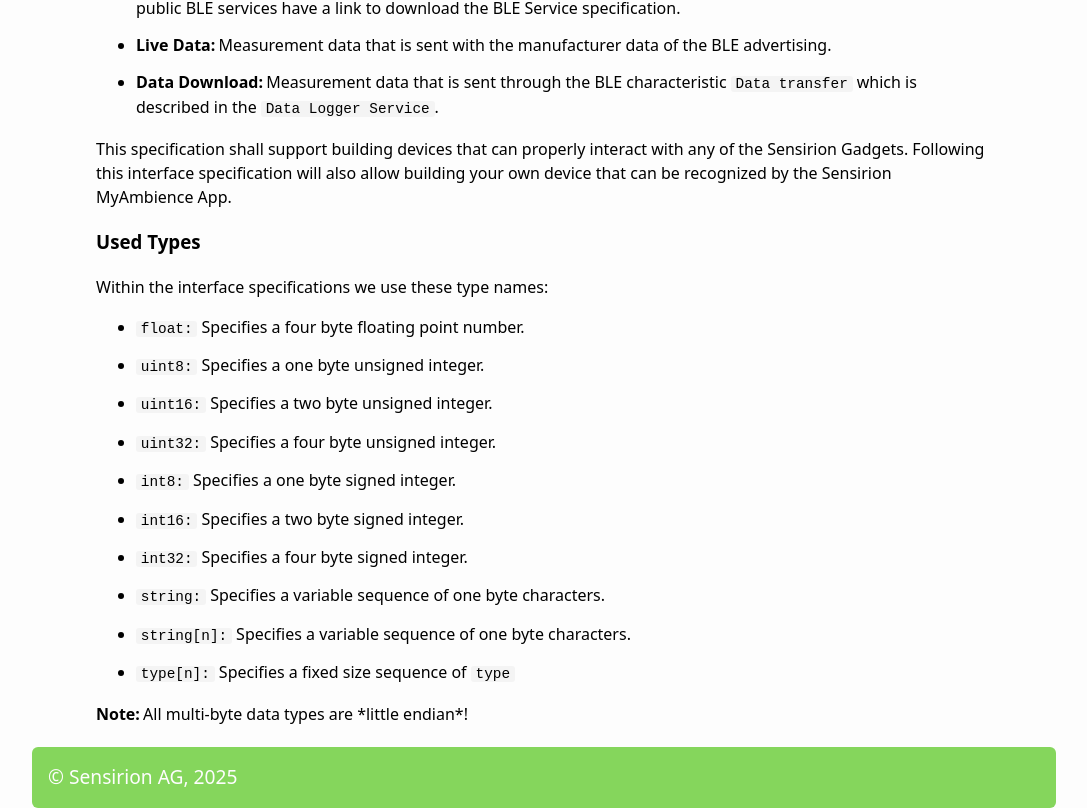
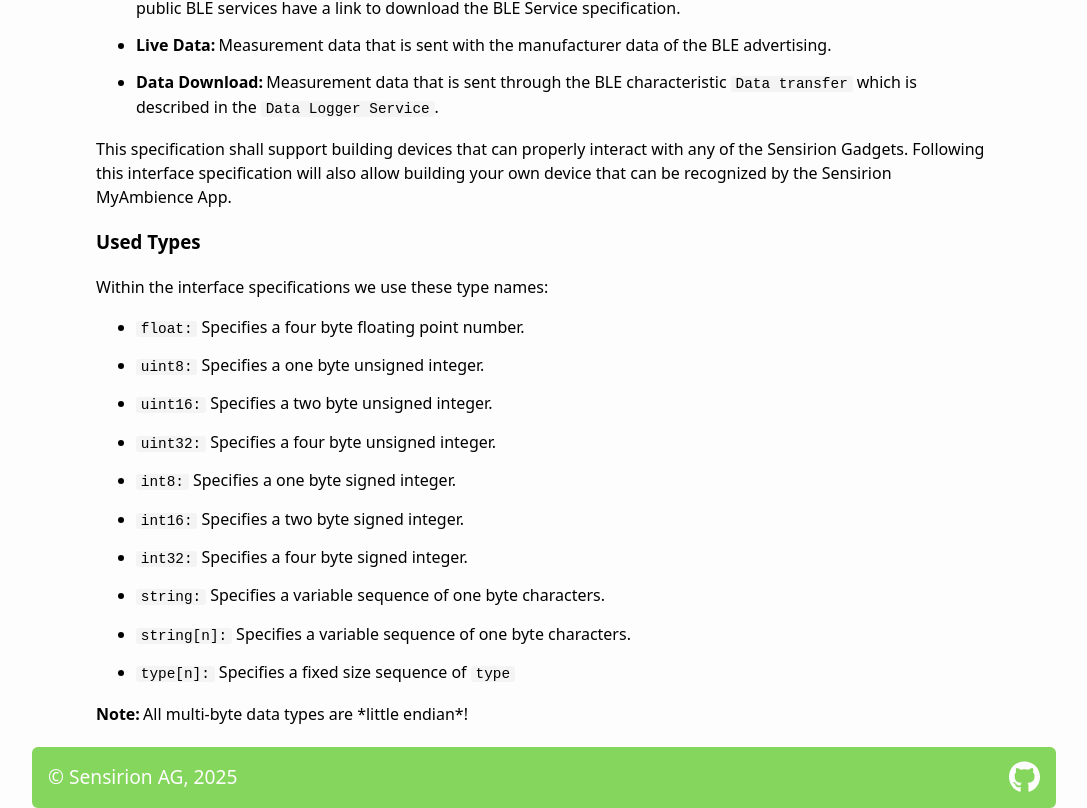
Before and after one commit to Sensirion/ble-services, a React (Vite) app in the folder sensirion-ble/: page /#/ in a window 1280 px wide. Shown: the part 343-1151 px from the top of the page, without its empty margins (96-1183 px from the left). Built offline with nearby package versions, Linux system fonts and the light colour scheme; what better-react-mathjax would draw is missing.

Commit message:
Added footer link to github repo

```diff
--- a/sensirion-ble/src/components/common/footer.css
+++ b/sensirion-ble/src/components/common/footer.css
@@ -2,7 +2,7 @@
     position: relative;
     display: flex;
     justify-content: space-between;
-    align-content: center;
+    align-items: center;
     width: 80vw;
     z-index: 1;
 
@@ -15,7 +15,18 @@
     --nav-text-size: 1.1rem;
 }
 
-.footer__copyright{
+.footer__copyright {
     padding: 1rem 1rem;
     font-size: 1.2rem;
 }
+
+.footer__link_to_repo {
+    display: flex;
+    align-items: center;
+}
+
+.footer__link_to_repo__logo {
+    height: 2rem;
+    fill: var(--color-off-white);
+    margin: .5rem 1rem;
+}
--- a/sensirion-ble/src/components/common/footer.tsx
+++ b/sensirion-ble/src/components/common/footer.tsx
@@ -1,4 +1,5 @@
 import "./footer.css";
+import {GithubIcon} from "../vectors/githubIcon.tsx";
 
 const FooterBar = () => {
     return (
@@ -6,6 +7,7 @@
             <div className="footer__copyright">
                 © Sensirion AG, 2025
             </div>
+            <a href="https://github.com/Sensirion/ble-services" className="footer__link_to_repo"><GithubIcon className="footer__link_to_repo__logo"/></a>
         </div>
     );
 };
--- /dev/null
+++ b/sensirion-ble/src/components/vectors/githubIcon.tsx
@@ -0,0 +1,9 @@
+export const GithubIcon = ({className}: { className: string }) => {
+    return (
+        <svg xmlns="http://www.w3.org/2000/svg"
+             viewBox="0 0 496 512" className={className}>
+            <path
+                d="M165.9 397.4c0 2-2.3 3.6-5.2 3.6-3.3 .3-5.6-1.3-5.6-3.6 0-2 2.3-3.6 5.2-3.6 3-.3 5.6 1.3 5.6 3.6zm-31.1-4.5c-.7 2 1.3 4.3 4.3 4.9 2.6 1 5.6 0 6.2-2s-1.3-4.3-4.3-5.2c-2.6-.7-5.5 .3-6.2 2.3zm44.2-1.7c-2.9 .7-4.9 2.6-4.6 4.9 .3 2 2.9 3.3 5.9 2.6 2.9-.7 4.9-2.6 4.6-4.6-.3-1.9-3-3.2-5.9-2.9zM244.8 8C106.1 8 0 113.3 0 252c0 110.9 69.8 205.8 169.5 239.2 12.8 2.3 17.3-5.6 17.3-12.1 0-6.2-.3-40.4-.3-61.4 0 0-70 15-84.7-29.8 0 0-11.4-29.1-27.8-36.6 0 0-22.9-15.7 1.6-15.4 0 0 24.9 2 38.6 25.8 21.9 38.6 58.6 27.5 72.9 20.9 2.3-16 8.8-27.1 16-33.7-55.9-6.2-112.3-14.3-112.3-110.5 0-27.5 7.6-41.3 23.6-58.9-2.6-6.5-11.1-33.3 2.6-67.9 20.9-6.5 69 27 69 27 20-5.6 41.5-8.5 62.8-8.5s42.8 2.9 62.8 8.5c0 0 48.1-33.6 69-27 13.7 34.7 5.2 61.4 2.6 67.9 16 17.7 25.8 31.5 25.8 58.9 0 96.5-58.9 104.2-114.8 110.5 9.2 7.9 17 22.9 17 46.4 0 33.7-.3 75.4-.3 83.6 0 6.5 4.6 14.4 17.3 12.1C428.2 457.8 496 362.9 496 252 496 113.3 383.5 8 244.8 8zM97.2 352.9c-1.3 1-1 3.3 .7 5.2 1.6 1.6 3.9 2.3 5.2 1 1.3-1 1-3.3-.7-5.2-1.6-1.6-3.9-2.3-5.2-1zm-10.8-8.1c-.7 1.3 .3 2.9 2.3 3.9 1.6 1 3.6 .7 4.3-.7 .7-1.3-.3-2.9-2.3-3.9-2-.6-3.6-.3-4.3 .7zm32.4 35.6c-1.6 1.3-1 4.3 1.3 6.2 2.3 2.3 5.2 2.6 6.5 1 1.3-1.3 .7-4.3-1.3-6.2-2.2-2.3-5.2-2.6-6.5-1zm-11.4-14.7c-1.6 1-1.6 3.6 0 5.9 1.6 2.3 4.3 3.3 5.6 2.3 1.6-1.3 1.6-3.9 0-6.2-1.4-2.3-4-3.3-5.6-2z"/>
+        </svg>
+    );
+}
```
